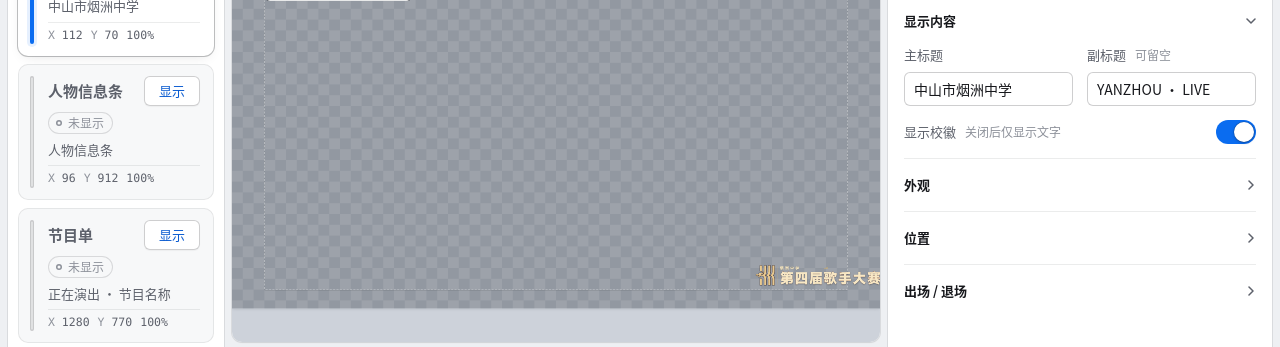
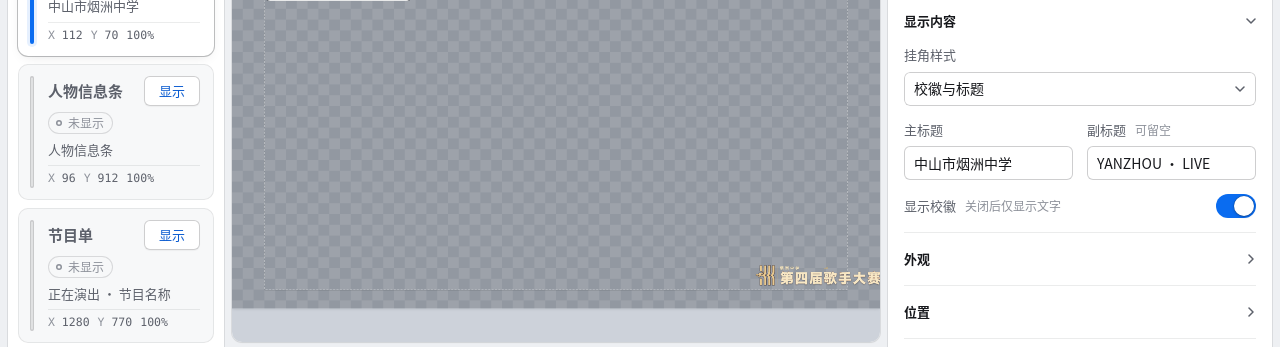
Before and after one commit to Lxithral/YanZhou__Live__pkg_NXT, a website with bundled scripts: page public/control.html in a window 1280 px wide. Shown: the part 190-537 px from the top of the page. Built offline with nearby package versions, Linux system fonts and the light colour scheme; no server answers; a web font is replaced by a local one.

Commit message:
Add YZBTVS rhythm corner logo

```diff
--- a/public/control.html
+++ b/public/control.html
@@ -128,16 +128,17 @@
           <details class="settings-section" open>
             <summary><h3><span>01</span>显示内容</h3></summary>
             <div class="field-grid">
-              <div class="field"><label class="field-label" for="logoTitle">主标题</label><input class="text-input" id="logoTitle" type="text" maxlength="80" autocomplete="off"></div>
-              <div class="field"><label class="field-label" for="logoSubtitle">副标题 <span class="hint">可留空</span></label><input class="text-input" id="logoSubtitle" type="text" maxlength="120" autocomplete="off"></div>
-              <div class="field field-wide"><div class="field-line"><label class="field-label" for="logoShowMark">显示校徽 <span class="hint">关闭后仅显示文字</span></label><label class="switch"><input id="logoShowMark" type="checkbox" checked aria-label="显示校徽图标"><span></span></label></div></div>
+              <div class="field field-wide"><label class="field-label" for="logoVariant">挂角样式</label><select class="select-input" id="logoVariant"><option value="school">校徽与标题</option><option value="rhythm">YZBTVS 节拍线</option></select></div>
+              <div class="field" data-school-logo><label class="field-label" for="logoTitle">主标题</label><input class="text-input" id="logoTitle" type="text" maxlength="80" autocomplete="off"></div>
+              <div class="field" data-school-logo><label class="field-label" for="logoSubtitle">副标题 <span class="hint">可留空</span></label><input class="text-input" id="logoSubtitle" type="text" maxlength="120" autocomplete="off"></div>
+              <div class="field field-wide" data-school-logo><div class="field-line"><label class="field-label" for="logoShowMark">显示校徽 <span class="hint">关闭后仅显示文字</span></label><label class="switch"><input id="logoShowMark" type="checkbox" checked aria-label="显示校徽图标"><span></span></label></div></div>
             </div>
           </details>
           <details class="settings-section">
             <summary><h3><span>02</span>外观</h3></summary>
             <div class="field-grid">
-              <div class="field"><label class="field-label" for="logoTextColor">文字颜色</label><div class="color-control"><button type="button" class="color-swatch" id="logoTextColor" aria-label="文字颜色，打开取色器"></button><input id="logoTextColorHex" class="hex-input" type="text" maxlength="7" aria-label="文字颜色十六进制值" spellcheck="false"></div></div>
-              <div class="field"><label class="field-label" for="logoWeight">字重</label><div class="slider-line"><input id="logoWeight" class="range-input" type="range" min="150" max="700" step="10"><div class="number-unit"><input id="logoWeightNumber" type="number" min="150" max="700" step="10" aria-label="字重数值"><span></span></div></div></div>
+              <div class="field" data-school-logo><label class="field-label" for="logoTextColor">文字颜色</label><div class="color-control"><button type="button" class="color-swatch" id="logoTextColor" aria-label="文字颜色，打开取色器"></button><input id="logoTextColorHex" class="hex-input" type="text" maxlength="7" aria-label="文字颜色十六进制值" spellcheck="false"></div></div>
+              <div class="field" data-school-logo><label class="field-label" for="logoWeight">字重</label><div class="slider-line"><input id="logoWeight" class="range-input" type="range" min="150" max="700" step="10"><div class="number-unit"><input id="logoWeightNumber" type="number" min="150" max="700" step="10" aria-label="字重数值"><span></span></div></div></div>
               <div class="field"><label class="field-label" for="logoScale">整体大小</label><div class="slider-line"><input id="logoScale" class="range-input" type="range" min="25" max="300" step="1"><div class="number-unit"><input id="logoScaleNumber" type="number" min="25" max="300" step="1" aria-label="整体大小百分比"><span>%</span></div></div></div>
               <div class="field"><label class="field-label" for="logoOpacity">不透明度</label><div class="slider-line"><input id="logoOpacity" class="range-input" type="range" min="0" max="100" step="1"><div class="number-unit"><input id="logoOpacityNumber" type="number" min="0" max="100" step="1" aria-label="不透明度百分比"><span>%</span></div></div></div>
             </div>
--- a/public/js/control.js
+++ b/public/js/control.js
@@ -56,6 +56,7 @@ const MODULES = {
     name: 'Logo 挂角',
     create: createLogoRenderer,
     fields: [
+      { key: 'variant', id: 'logoVariant', kind: 'select', fallback: 'school' },
       { key: 'title', id: 'logoTitle', kind: 'text' },
       { key: 'subtitle', id: 'logoSubtitle', kind: 'text' },
       { key: 'showMark', id: 'logoShowMark', kind: 'boolean' },
@@ -66,7 +67,7 @@ const MODULES = {
     ],
     position: { x: 'logoX', xRange: 'logoXRange', xMax: 'logoXMax', y: 'logoY', yRange: 'logoYRange', yMax: 'logoYMax' },
     animation: { enter: 'logoEnter', exit: 'logoExit', duration: 'logoDuration', durationNumber: 'logoDurationNumber' },
-    summary(module) { return module.title || 'Logo 挂角'; },
+    summary(module) { return module.variant === 'rhythm' ? 'YZBTVS 节拍线' : module.title || 'Logo 挂角'; },
   },
   hosts: {
     name: '人物信息条',
@@ -440,6 +441,9 @@ function moduleIsShowing(moduleId) {
 }
 
 function renderControls() {
+  for (const field of document.querySelectorAll('[data-school-logo]')) {
+    field.hidden = settings.modules.logo.variant === 'rhythm';
+  }
   for (const moduleId of MODULE_ORDER) {
     const module = settings.modules[moduleId];
     for (const field of MODULES[moduleId].fields) {
@@ -454,6 +458,8 @@ function renderControls() {
         }
       } else if (field.kind === 'boolean') {
         $(field.id).checked = Boolean(module[field.key]);
+      } else if (field.kind === 'select') {
+        setSelectValue(field.id, module[field.key] ?? field.fallback);
       } else if (field.kind === 'percent') {
         const percent = Math.round(module[field.key] * 100);
         updateRange(field.id, percent);
@@ -1100,6 +1106,8 @@ function bindFields() {
       if (field.kind === 'text' || field.kind === 'textarea') {
         $(field.id).addEventListener('input', (event) => edit(moduleId, { [field.key]: event.target.value }));
         $(field.id).addEventListener('blur', render);
+      } else if (field.kind === 'select') {
+        $(field.id).addEventListener('change', (event) => edit(moduleId, { [field.key]: event.target.value }));
       } else if (field.kind === 'boolean') {
         $(field.id).addEventListener('change', (event) => edit(moduleId, { [field.key]: event.target.checked }));
       } else if (field.kind === 'color') {
--- a/public/js/render/logo-renderer.js
+++ b/public/js/render/logo-renderer.js
@@ -5,6 +5,8 @@ const STYLE_ID = 'yanzhou-logo-renderer-style';
 const STYLES = `
 .logo-lockup.module-layer { will-change: auto; }
 .logo-body { display: flex; align-items: center; gap: calc(18px * var(--logo-scale)); width: max-content; }
+.logo-rhythm { display: block; width: calc(340px * var(--logo-scale)); height: auto; }
+.logo-body[hidden], .logo-rhythm[hidden] { display: none; }
 .logo-emblem { display: block; flex: none; width: var(--logo-mark-size); height: var(--logo-mark-size); filter: drop-shadow(0 calc(1px * var(--logo-scale)) calc(3px * var(--logo-scale)) rgba(0, 0, 0, 0.28)); }
 .logo-emblem > :is(img, canvas) { display: block; width: 100%; height: 100%; object-fit: contain; }
 .logo-emblem > [hidden] { display: none; }
@@ -50,9 +52,11 @@ export function createLogoRenderer(container) {
   installStyles();
   const layer = createModuleLayer(container, {
     className: 'logo-lockup',
-    bodyHTML: '<div class="logo-body"><span class="logo-emblem" aria-hidden="true"><img src="/assets/A12.png" alt="" width="88" height="88"><canvas hidden></canvas></span><div class="logo-copy"><div class="logo-title"></div><div class="logo-subtitle"></div></div></div>',
+    bodyHTML: '<img class="logo-rhythm" src="/assets/yanzhou-rhythm.png" alt="" width="1038" height="267" hidden><div class="logo-body"><span class="logo-emblem" aria-hidden="true"><img src="/assets/A12.png" alt="" width="88" height="88"><canvas hidden></canvas></span><div class="logo-copy"><div class="logo-title"></div><div class="logo-subtitle"></div></div></div>',
   });
   const { element, body } = layer;
+  const rhythm = body.querySelector('.logo-rhythm');
+  const school = body.querySelector('.logo-body');
   const copy = body.querySelector('.logo-copy');
   const emblem = body.querySelector('.logo-emblem');
   const source = emblem.querySelector('img');
@@ -64,7 +68,7 @@ export function createLogoRenderer(container) {
   let markSize = EMBLEM_SIZE;
 
   function drawEmblem() {
-    if (!lastLogo?.visible || emblem.hidden || !markContext || !source.complete || !source.naturalWidth) return;
+    if (!lastLogo?.visible || school.hidden || emblem.hidden || !markContext || !source.complete || !source.naturalWidth) return;
     const pixels = Math.max(1, Math.round(markSize * (globalThis.devicePixelRatio || 1)));
     if (!canvas.hidden && canvas.width === pixels) return;
     const level = emblemLevel(source, pixels);
@@ -80,11 +84,18 @@ export function createLogoRenderer(container) {
 
   function update(logo) {
     lastLogo = logo;
+    const showRhythm = logo.variant === 'rhythm';
+    rhythm.hidden = !showRhythm;
+    school.hidden = showRhythm;
+    element.style.setProperty('--logo-scale', String(logo.scale));
+    layer.update({ ...logo, scale: 1 });
+    if (showRhythm) {
+      element.setAttribute('aria-label', 'YZBTVS 节拍线');
+      return;
+    }
     // Lay out the original badge directly at its output size before compositing.
     markSize = Math.round(EMBLEM_SIZE * logo.scale);
-    element.style.setProperty('--logo-scale', String(logo.scale));
     element.style.setProperty('--logo-mark-size', `${markSize}px`);
-    layer.update({ ...logo, scale: 1 });
     element.style.setProperty('--logo-text-color', logo.textColor);
     element.style.setProperty('--logo-weight', String(logo.weight ?? 500));
     title.textContent = logo.title;
--- a/server/server.js
+++ b/server/server.js
@@ -23,6 +23,7 @@ const CONTROL_CHARS = /[\u0000-\u0008\u000B\u000C\u000E-\u001F]/u;
 
 const FIELD_RULES = {
   visible: { kind: 'boolean', label: '显示状态' },
+  variant: { kind: 'choice', values: ['school', 'rhythm'], label: '挂角样式' },
   showMark: { kind: 'boolean', label: '显示校徽' },
   title: { kind: 'text', max: 80, label: '主标题' },
   subtitle: { kind: 'text', max: 120, label: '副标题' },
@@ -46,10 +47,10 @@ const FIELD_RULES = {
   activeSlot: { kind: 'number', min: 0, max: 3, label: '当前主持人' },
 };
 // Fields that older settings files may lack; a missing value takes the default.
-const OPTIONAL_DEFAULTS = { hosts: { style: 'h', customColors: false, activeSlot: 0 }, program: { autoHideAfterTear: false } };
+const OPTIONAL_DEFAULTS = { logo: { variant: 'school' }, hosts: { style: 'h', customColors: false, activeSlot: 0 }, program: { autoHideAfterTear: false } };
 
 const MODULE_FIELDS = {
-  logo: ['visible', 'showMark', 'title', 'subtitle', 'textColor', 'weight', 'x', 'y', 'scale', 'opacity'],
+  logo: ['visible', 'variant', 'showMark', 'title', 'subtitle', 'textColor', 'weight', 'x', 'y', 'scale', 'opacity'],
   hosts: ['visible', 'label', 'names', 'slotCount', 'activeSlot', 'style', 'customColors', 'accentColor', 'textColor', 'x', 'y', 'scale', 'opacity'],
   program: ['visible', 'autoHideAfterTear', 'label', 'current', 'nextLabel', 'next', 'queue', 'accentColor', 'textColor', 'x', 'y', 'scale', 'opacity'],
   lyrics: ['visible', 'accentColor', 'textColor', 'x', 'y', 'scale', 'opacity'],
@@ -65,6 +66,7 @@ export const DEFAULT_SETTINGS = {
   modules: {
     logo: {
       visible: true,
+      variant: 'school',
       showMark: true,
       title: '中山市烟洲中学',
       subtitle: 'YANZHOU · LIVE',
--- a/settings.json
+++ b/settings.json
@@ -7,6 +7,7 @@
   "modules": {
     "logo": {
       "visible": true,
+      "variant": "rhythm",
       "showMark": true,
       "title": "YZBTVS",
       "subtitle": "",
```
Also changed, not shown: assets/yanzhou-rhythm.png (added).
